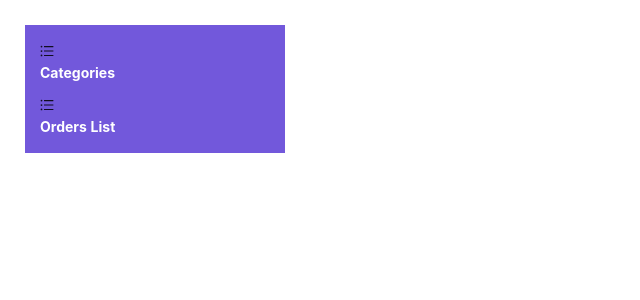
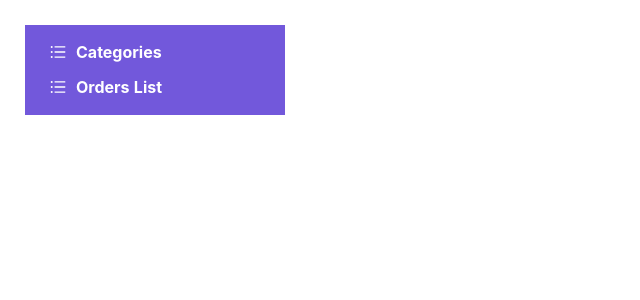
Before and after one commit to canhlocphan/ecommerce-management-frontend, a React (Create React App) app: page / in a window 1280 px wide. Shown: the top 300 px of the page, without its empty margins (0-640 px from the left). Built offline with nearby package versions, Linux system fonts and the light colour scheme.

Commit message:
style for menu item

```diff
--- a/src/components/MainSideMenu/components/MenuItem/index.jsx
+++ b/src/components/MainSideMenu/components/MenuItem/index.jsx
@@ -1,13 +1,15 @@
 // libs
 import React from "react";
-import {UnorderedListOutlined} from "@ant-design/icons"
+import { UnorderedListOutlined } from "@ant-design/icons";
 // others
 import "./styles.scss";
 
 const MenuItem = ({ title }) => (
   <div className="menu-item-wrapper">
-    <UnorderedListOutlined />
-    <div className="menu-item-inner">{title}</div>
+    <div className="menu-item-icon-wrapper">
+      <UnorderedListOutlined className="menu-item-icon"/>
+    </div>
+    <div className="menu-item-title">{title}</div>
   </div>
 );
 
--- a/src/components/MainSideMenu/components/MenuItem/styles.scss
+++ b/src/components/MainSideMenu/components/MenuItem/styles.scss
@@ -1,8 +1,25 @@
 .menu-item-wrapper {
+  display: flex;
+  flex-direction: row;
+  align-items: center;
   padding: 5px;
-  .menu-item-inner {
+  color: #fff;
+  cursor: pointer;
+
+  .menu-item-icon-wrapper {
+    padding: 0px 10px 0px 10px;
+
+    .menu-item-icon {
+      font-size: 16px;
+    }
+  }
+
+  .menu-item-title {
     font-weight: bold;
-    font-size: 14px;
-    color: #fff;
+    font-size: 16px;
+  }
+
+  &:hover {
+    color: #ffd55d;
   }
 }
```
